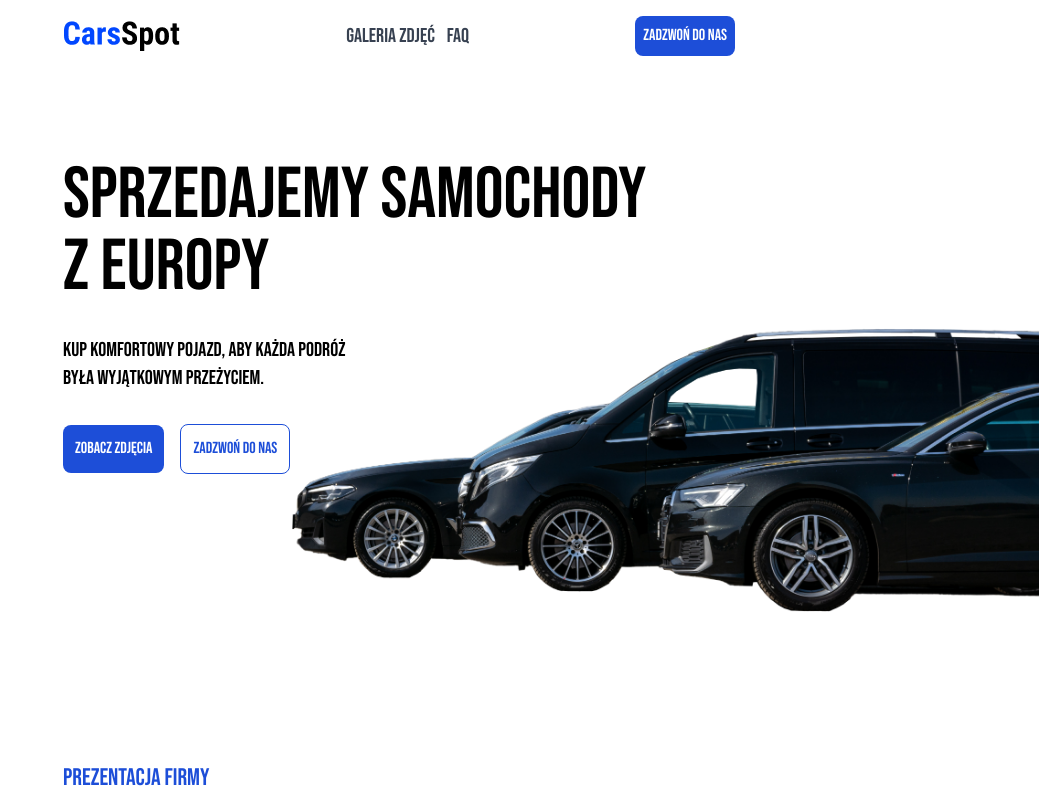
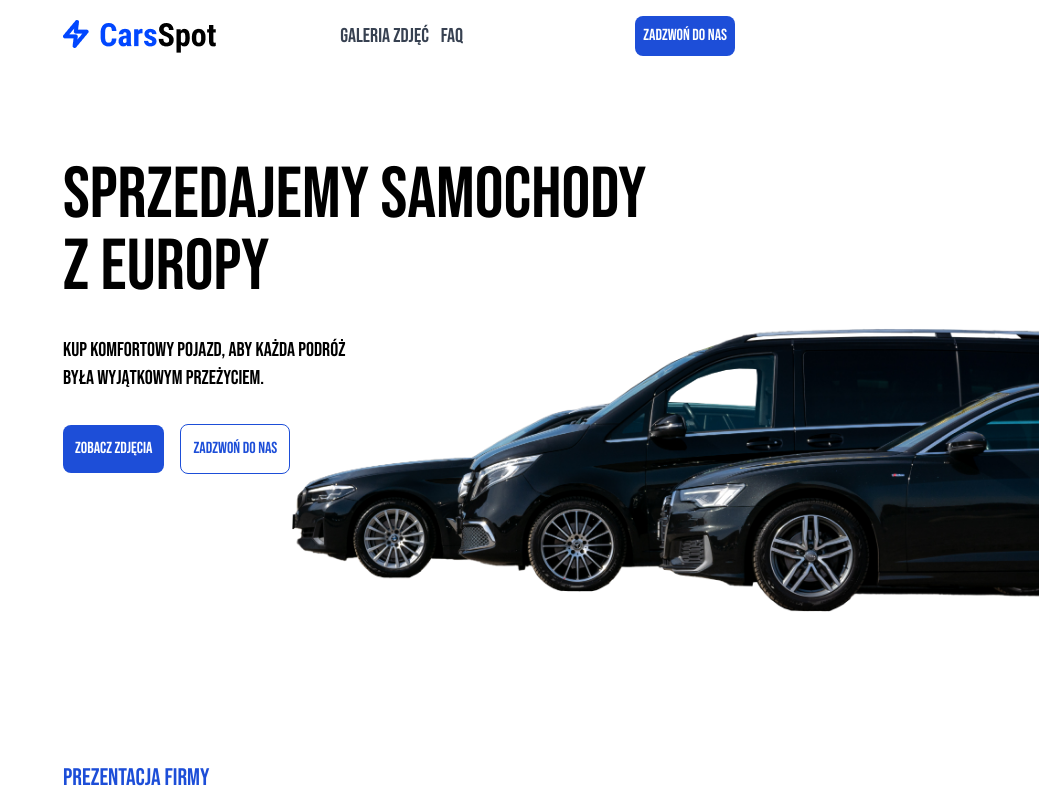
Before and after one commit to zieneks/CarsSpot, a React (Vite) app: page / in a window 1280 px wide. Shown: the top 793 px of the page, without its empty margins (241-1280 px from the left). Built offline with nearby package versions, Linux system fonts and the light colour scheme.

Commit message:
zmiana logo i marginesu

```diff
--- a/src/App.jsx
+++ b/src/App.jsx
@@ -13,13 +13,15 @@ function App() {
     <>
 
 
-<div class="overflow-x-hidden">
+<div className="overflow-x-hidden">
 
-  <header class=" flex items-center justify-between p-4  md:flex  ">
+  <header className=" flex items-center justify-between p-4  md:flex  ">
 
-    <img  className=" xl:ml-72  "src='/images/CTA.png'></img>
-    <nav class="flex space-x-3 hidden md:flex">
-      <a href="#" class="text-gray-700 text-xl">Galeria zdjęć</a>
+    <img className='xl:ml-72' src='/images/logo.png' alt='logo'></img>
+
+    {/* <img  className=" xl:ml-72  "src='/images/CTA.png'></img> */}
+    <nav className="flex  space-x-3 hidden md:flex xl:mr-12" >
+      <a href="#" class="text-gray-700 text-xl" >Galeria zdjęć</a>
       <a href="#" class="text-gray-700 text-xl">FAQ</a>
 
     </nav>
@@ -27,7 +29,7 @@ function App() {
   </header>
   <SideBar/>
 
-  <main class="flex  xl:relative flex-col space-y-4   mt-4  bg-white col-span-2    " >
+  <main className="flex  xl:relative flex-col space-y-4   mt-4  bg-white col-span-2    " >
     <section class="flex-1 bg-white   p-4">
       <h2 className='text-6xl  xl:ml-72 xl:text-7xl xl:mt-14'>SPRZEDAJEMY SAMOCHODY <br/>Z EUROPY</h2>
     <p className='mt-8 md:text-xl xl:ml-72'>Kup komfortowy pojazd, aby każda podróż<br/> była wyjątkowym przeżyciem.</p>
@@ -38,12 +40,12 @@ function App() {
     </section>
 
 
-    <img className='xl:ml-72 object-cover max-w-full xl:absolute xl:w-7/12 xl:right-0 top-56' src='/images/auta.png'></img>
+    <img className='xl:ml-72 object-cover max-w-full xl:absolute xl:w-7/12 xl:right-0 top-56' src='/images/auta.png' alt='cars'></img>
 
   </main>
 
 
-  <section class="flex-1 bg-white p-4 xl:mt-64 ">
+  <section className="flex-1 bg-white p-4 xl:mt-64 ">
       <p className='text-blue-700 text-2xl xl:ml-72'>Prezentacja firmy</p>
       <h2 className='text-3xl  xl:ml-72'>ZOBACZ NASZĄ GALERIĘ ZDJĘĆ</h2>
 
@@ -53,7 +55,7 @@ function App() {
     </section>
   <ImageSwiper />
   <ExpandableSection></ExpandableSection>
-  <footer class="col-span-3 justify-between flex items-center justify-center p-4 mt-0.5 bg-gray-700 text-white">
+  <footer className="col-span-3 justify-between flex items-center justify-center p-4 mt-0.5 bg-gray-700 text-white">
     <p className=' xl:ml-72 '>Cars Spot</p>
     <p className='xl:mr-72'>Polityka prywatności </p>
 
--- a/src/ImageSwiper.jsx
+++ b/src/ImageSwiper.jsx
@@ -42,13 +42,13 @@ const ImageSwiper = () => {
       className="mySwiper "
     >
       <SwiperSlide>
-        <img src="/images/car1.png" alt="Image 1" className=" w-full h-full md:w-11/12  mb-24 object-cover" />
+        <img src="/images/car1.png" alt="car 1" className=" w-full h-full md:w-11/12  mb-24 object-cover" />
       </SwiperSlide>
       <SwiperSlide>
-        <img src="/images/car2.png" alt="Image 2" className=" w-full h-full md:w-11/12  object-cover" />
+        <img src="/images/car2.png" alt="car 2" className=" w-full h-full md:w-11/12  object-cover" />
       </SwiperSlide>
       <SwiperSlide>
-        <img src="/images/car3.png" alt="Image 3" className=" w-full h-full md:w-11/12  object-cover" />
+        <img src="/images/car3.png" alt="car 3" className=" w-full h-full md:w-11/12  object-cover" />
 
       </SwiperSlide>
 
```
Also changed, not shown: public/images/Vector (Stroke)(1).png (renamed from src/assets/Vector (Stroke)(1).png), public/images/logo.png (added).
